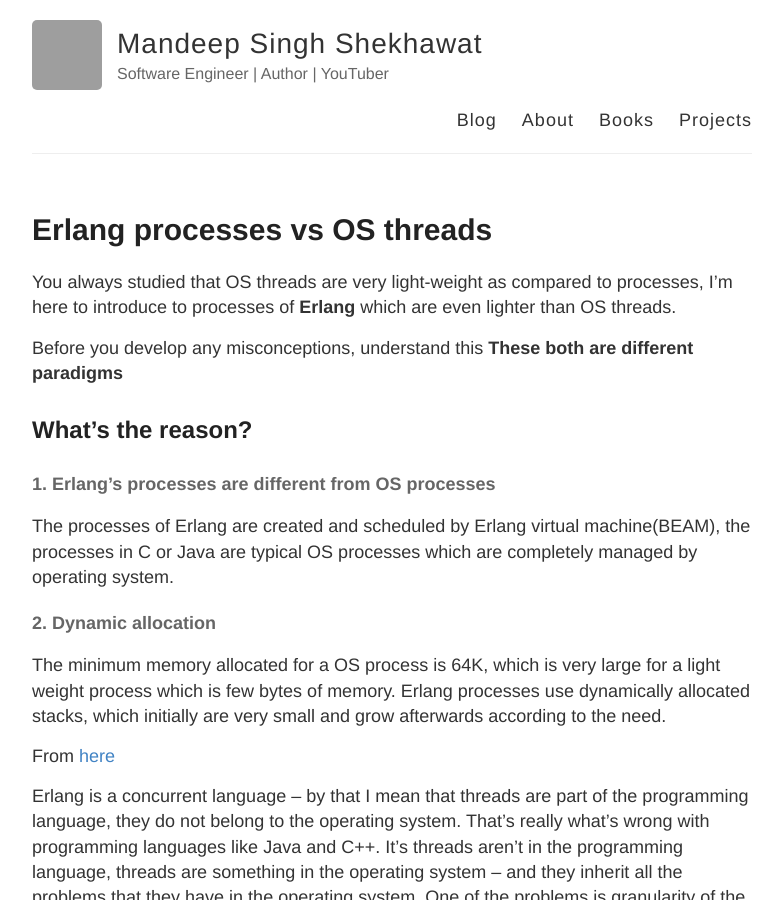
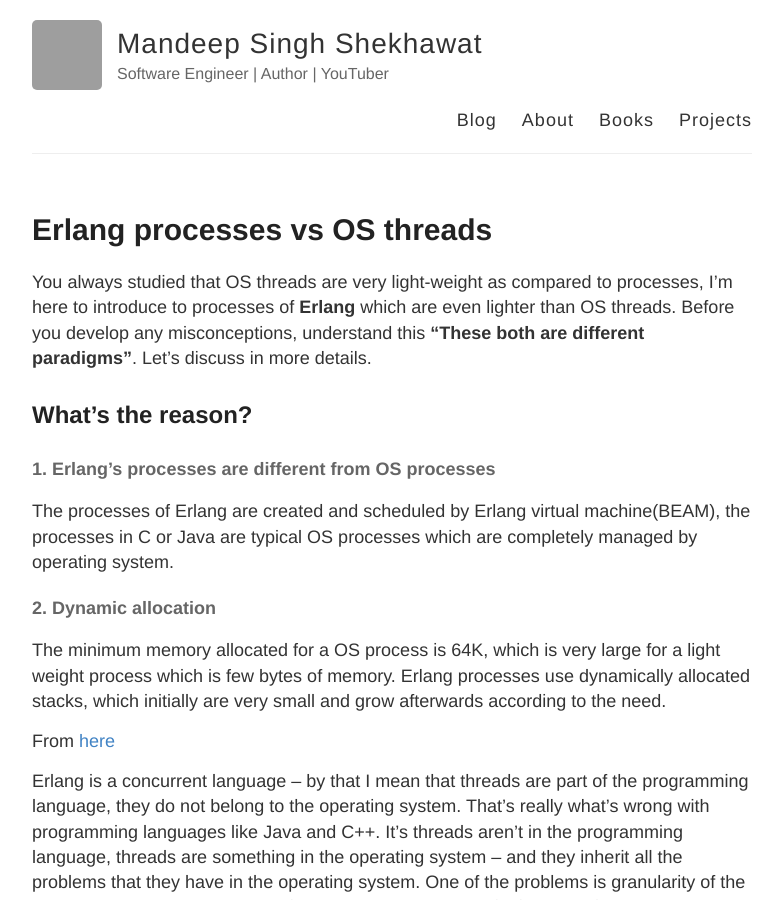
Before and after one commit to msdeep14/msdeep14.github.io, a Jekyll site: the page built from _posts/2017-6-13-diff-os-erlang-process.md, in a window 1280 px wide and 900 px high. Shown: the whole window, without its empty margins (248-1031 px from the left). Built offline with Jekyll 4.4.1, drawn with Linux system fonts in a browser that asks for light colours; comment, search, counter and statistics services are not loaded; grey boxes are pictures that could not be loaded.

```diff
--- a/_includes/books.html
+++ b/_includes/books.html
@@ -1,5 +1,5 @@
-<!DOCTYPE html>
-<html lang="en">
+
+
 <head>
     <link rel="stylesheet" href="https://cdnjs.cloudflare.com/ajax/libs/font-awesome/4.7.0/css/font-awesome.min.css">
     <style type="text/css">
@@ -38,4 +38,3 @@
 </p>
 
 </body>
-</html>
--- a/_posts/2017-6-13-diff-os-erlang-process.md
+++ b/_posts/2017-6-13-diff-os-erlang-process.md
@@ -3,10 +3,7 @@
 title: Erlang processes vs OS threads
 ---
 
-You always studied that OS threads are very light-weight as compared to processes, I'm here to introduce to processes of **Erlang** which are even lighter than OS threads.
-
-
-Before you develop any misconceptions, understand this **These both are different paradigms**
+You always studied that OS threads are very light-weight as compared to processes, I'm here to introduce to processes of **Erlang** which are even lighter than OS threads. Before you develop any misconceptions, understand this **"These both are different paradigms"**. Let's discuss in more details.
 
 ## What's the reason?
 
```
